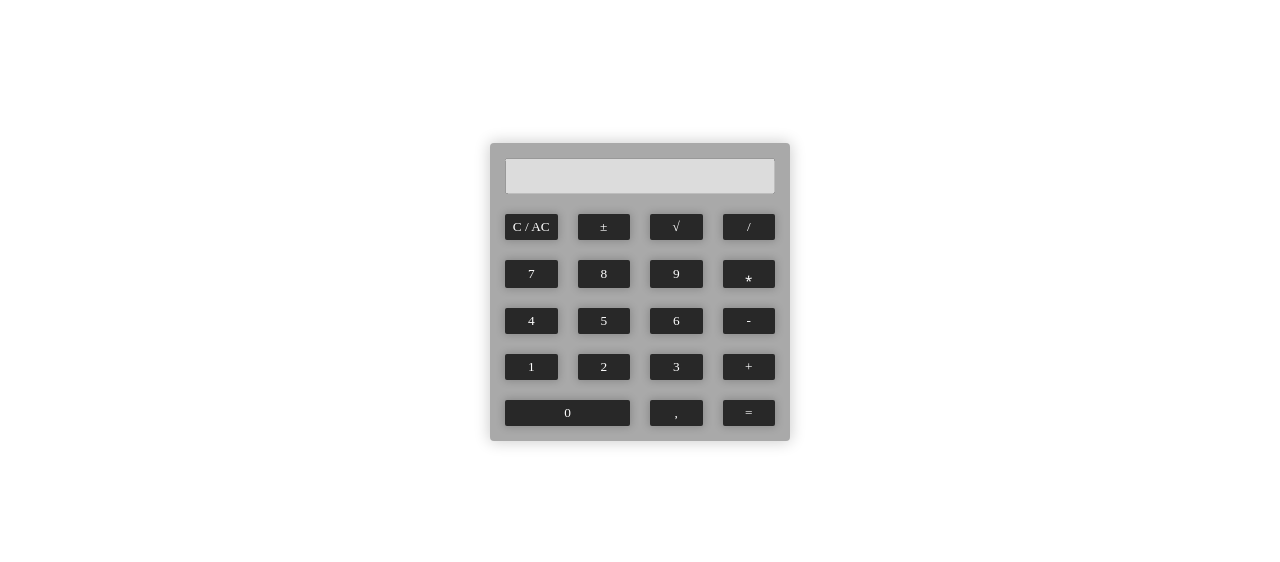
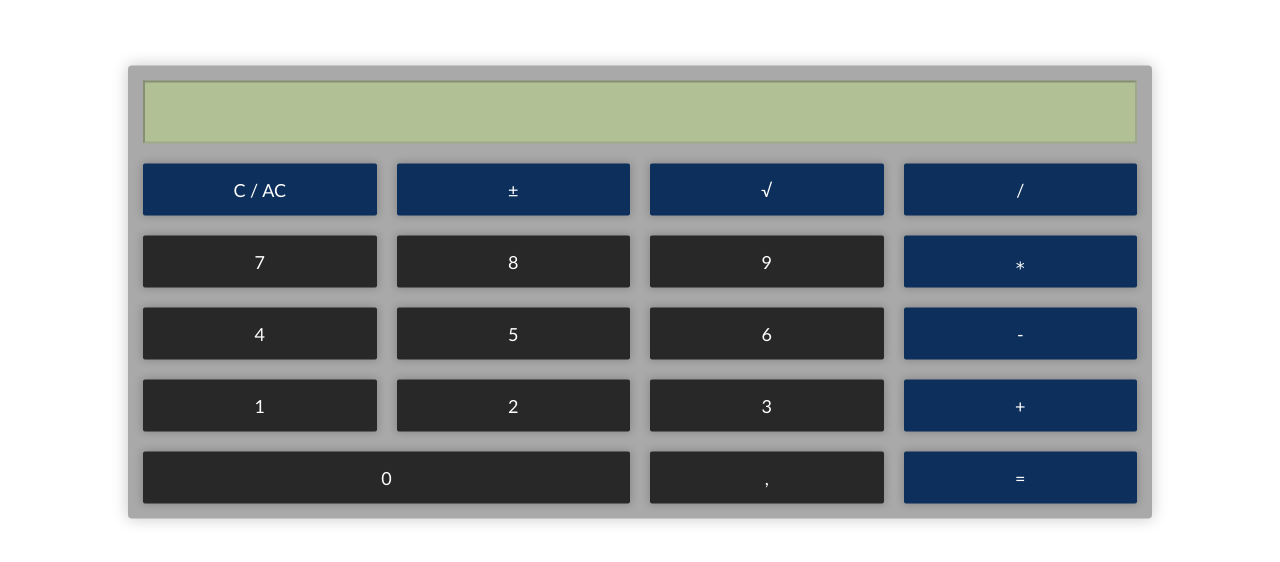
Before and after one commit to Lechat-dev/Calc-JS, a plain HTML site: page index.html in a window 1280 px wide. Shown: the part 108-670 px from the top of the page. Drawn offline with Linux system fonts and the light colour scheme.

Commit message:
styles.css updated

```diff
--- a/css/styles.css
+++ b/css/styles.css
@@ -4,6 +4,11 @@
   margin: 0;
   padding: 0;
   box-sizing: border-box;
+}
+
+body {
+  font-family: 'Trebuchet MS', 'Lucida Sans Unicode', 'Lucida Grande',
+    'Lucida Sans', Arial, sans-serif;
 }
 
 ul {
@@ -33,6 +38,9 @@ img {
 input {
   font-family: inherit;
   outline: transparent;
+  background-color: rgb(178, 192, 150);
+  font-size: 24px;
+  color: rgb(40, 40, 40);
 }
 
 /* .hidden {
@@ -42,7 +50,7 @@ input {
 } */
 
 .calc-container {
-  width: 300px;
+  width: 80vw;
   background-color: darkgrey;
   padding: 15px;
   position: absolute;
@@ -58,25 +66,45 @@ input {
   flex-wrap: wrap;
   justify-content: center;
   gap: 20px;
-  width: 100%;
+  max-width: 100%;
 }
 
 .calc-display {
   display: block;
   width: 100%;
-  padding: 8px;
+  padding: 15px;
   text-wrap: wrap;
   text-align: right;
 }
 
 .calc-button {
   flex-basis: calc((100% - 60px) / 4);
-  background-color: rgb(40, 40, 40);
+  background-color: rgb(13, 47, 91);
   color: #fff;
+  font-size: 18px;
+  font-weight: 500;
   border: none;
   border-radius: 2px;
   box-shadow: 0 0 8px 1px rgba(0, 0, 0, 0.2);
-  padding: 5px;
+  padding: 15px 20px;
+  transition: background-color 250ms cubic-bezier(0.47, 0, 0.745, 0.715);
+}
+
+.calc-button[data-id='digit'],
+.calc-button[data-id='point'] {
+  background-color: rgb(40, 40, 40);
+}
+
+.calc-button[data-id='point']:hover,
+.calc-button[data-id='point']:focus,
+.calc-button[data-id='digit']:hover,
+.calc-button[data-id='digit']:focus {
+  background-color: rgb(69, 69, 69);
+}
+
+.calc-button:hover,
+.calc-button:focus {
+  background-color: rgb(62, 87, 120);
 }
 
 .calc-button[name='zero'] {
```
